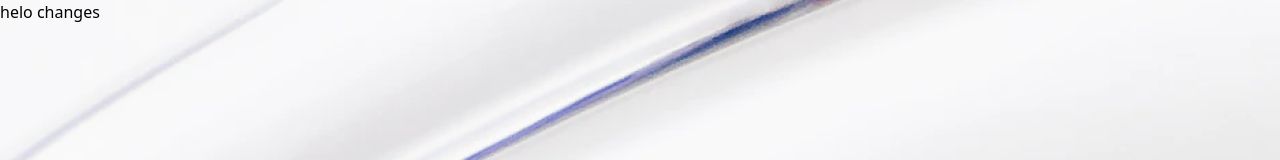
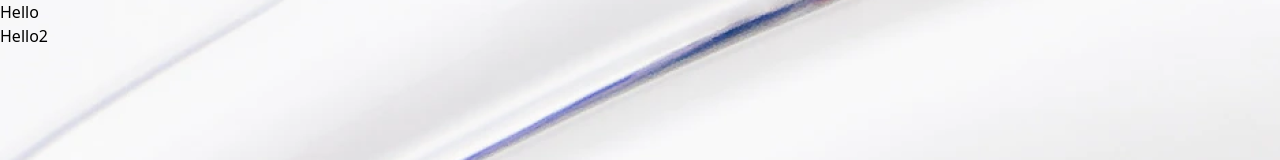
Before and after one commit to maxikgreat/vl-tuning-new, a Next.js app: page / in a window 1280 px wide. Shown: the top 160 px of the page. Built offline with nearby package versions, Linux system fonts and the light colour scheme.

Commit message:
test deploy

```diff
--- a/pages/index.tsx
+++ b/pages/index.tsx
@@ -9,7 +9,8 @@ export default function Home() {
 				<link rel="icon" href="/favicon.ico" />
 			</Head>
 			<main>
-				<h1>helo changes</h1>
+				<h1>Hello</h1>
+				<h2>Hello2</h2>
 			</main>
 		</>
 	);
```
